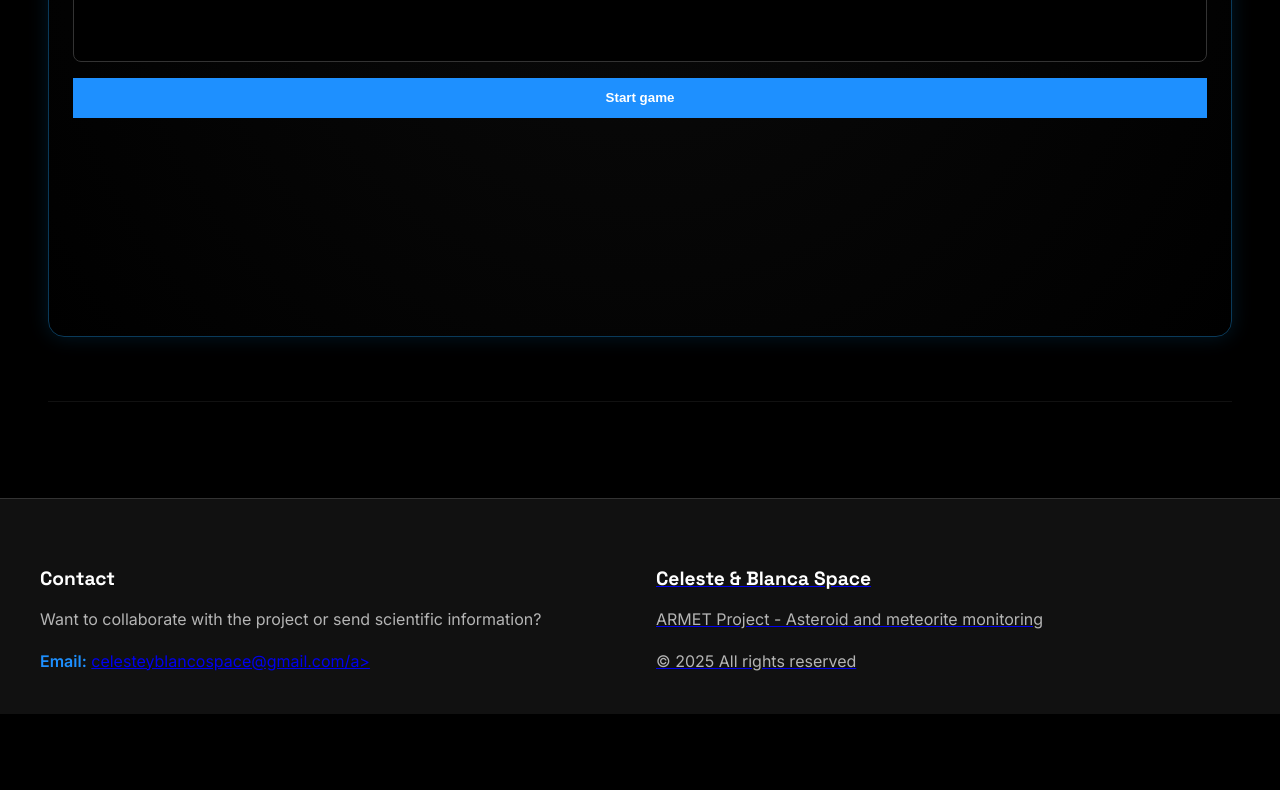
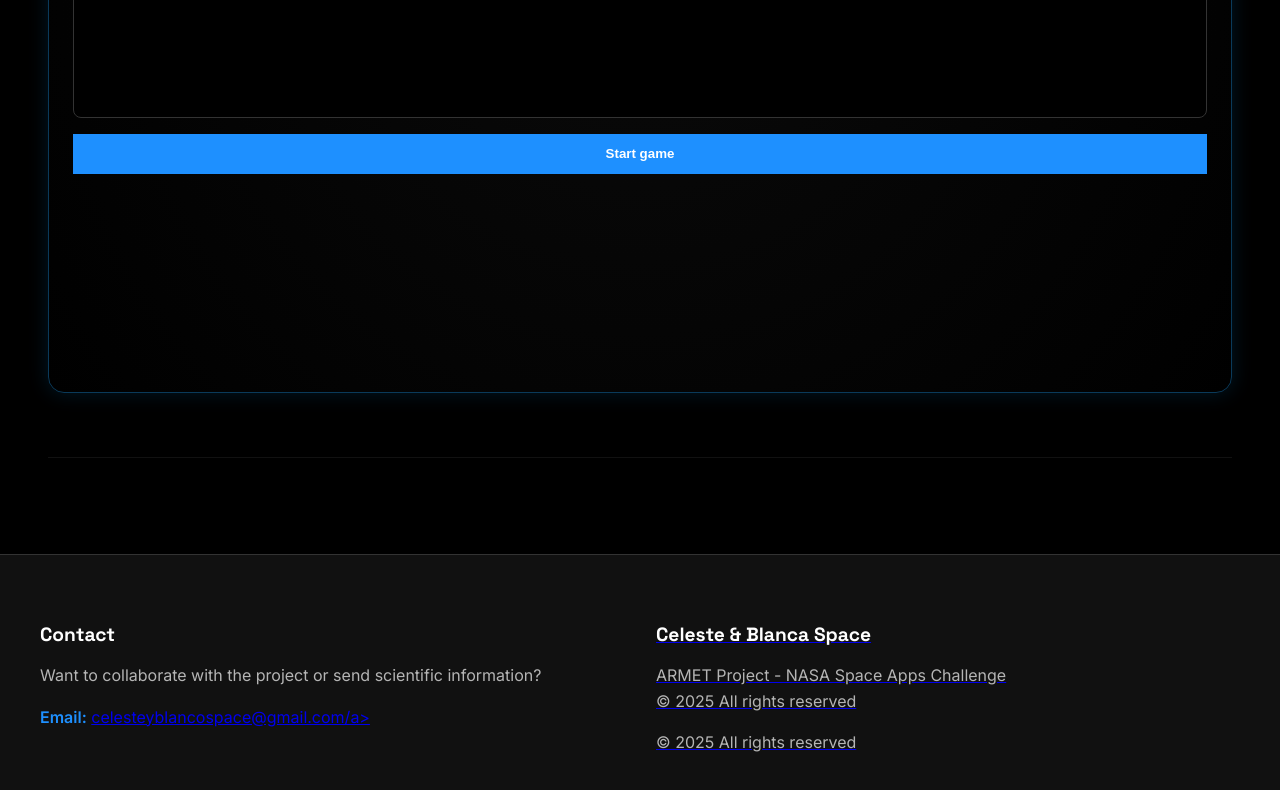
Before and after one commit to sportillocaballero-coder/Pagina-Celeste-Blanca, a plain HTML site: page gamecard.html in a window 1280 px wide. Shown: the part 1022-1812 px from the top of the page. Before the commit the page ends 1736 px from the top, so only its background shows below. Drawn offline with Linux system fonts and the light colour scheme.

Commit message:
Lenguajes agregados

```diff
--- a/gamecard.html
+++ b/gamecard.html
@@ -2,7 +2,10 @@
 <html lang="en">
 <head>
   <!-- Basic page configuration -->
-  <meta charset="UTF-8">
+  <meta charset="        <p>
+          <strong>Email:</strong>
+          <a href="mailto:celesteyblancespace@gmail.com">celesteyblancespace@gmail.com</a>
+        </p>8">
   <meta name="viewport" content="width=device-width, initial-scale=1.0">
   <meta name="description" content="GameCard - Educational game about asteroids and meteorites from ARMET Project">
   <meta name="keywords" content="game, educational, asteroids, meteorites, quiz, space">
@@ -180,6 +183,6 @@
 
    <!-- For language -->
   <script src="scripts/langs/langcalendar.js"></script>
-  <script src="scripts/langgamecard.js" defer></script>
+  <script src="scripts/langs/langgamecard.js" defer></script>
 </body>
 </html>
--- a/scripts/gamecard.js
+++ b/scripts/gamecard.js
@@ -8,38 +8,39 @@
    - Dynamic scoring (+100 / -50 / +200 combo)
    =========================================================== */
 
-function TG() {
-  return (typeof window.getGameStrings === "function")
-    ? window.getGameStrings()
-    : {
-        lives: "Lives", round: "Round", points: "Points",
+document.addEventListener("DOMContentLoaded", () => {
+  const startBtn = document.getElementById("start-btn");
+  const gameArea = document.querySelector(".game-screen");
+
+   // ==================== GAME LANGUAGE ====================
+  /**
+   * Returns current translation set from langame.js
+   * @returns {Object} Object with translated strings
+   */
+  const T = () => {
+    if (typeof window.getGameStrings === "function") {
+      return window.getGameStrings();
+    } else {
+      console.warn("⚠️ Language module not loaded (langame.js missing). Using default EN.");
+      return {
+        lives: "Lives",
+        round: "Round",
+        points: "Points",
         select_defense: "Select your defense",
-        resolve_btn: "Resolve round", next_btn: "Next", reset_btn: "Reset",
+        resolve_btn: "Resolve round",
+        next_btn: "Next",
+        reset_btn: "Reset",
         success: "✅ Successful defense! Earth is safe.",
         fail: "💥 Failed impact. Earth suffers damage.",
         game_over: "☠️ Game over — Earth was impacted.",
         victory: "🌎 Victory! You defended Earth for 5 rounds.",
-        size: "Size", speed: "Speed", type: "Type", km_s: "km/s",
-        defenses: {
-          dart: { name: "DART", text: "Effective against S/M." },
-          neo:  { name: "NEO Surveyor", text: "Reduces effective size." },
-          g1033:{ name: "1033 Gravitational", text: "Effective against M/L if v ≤ 20." },
-          collab:{ name: "International Collaboration", text: "Allows playing 2 defenses." }
-        },
-        type_map: {}
+        size: "Size",
+        speed: "Speed",
+        type: "Type",
+        km_s: "km/s",
       };
-}
-
-// Traductor de tipo de meteorito
-function translateMeteorType(type) {
-  const map = TG().type_map || {};
-  return map[type] || type;
-}
-
-document.addEventListener("DOMContentLoaded", () => {
-  const startBtn = document.getElementById("start-btn");
-  const gameArea = document.querySelector(".game-screen");
-
+    }
+  };
   // ==================== GAME AUDIO ====================
   let bgAudio = null;
 
@@ -119,7 +120,8 @@ document.addEventListener("DOMContentLoaded", () => {
    * @returns {void} Returns no value, modifies the innerHTML of gameArea and calls other rendering functions
    */
   const renderBoard = () => {
-    const t = TG();
+    const t = T(); // Get current translations
+
     gameArea.innerHTML = `
       <div class="status-bar">
         <p>🌍 ${t.lives}: <span id="hp">${"❤".repeat(earthHP)}${"♡".repeat(3 - earthHP)}</span></p>
@@ -132,7 +134,7 @@ document.addEventListener("DOMContentLoaded", () => {
           <img src="${meteor.img || "/assets/cards/meteor_placeholder.png"}" alt="${meteor.name}">
           <div class="card-info">
             <h3>${meteor.name}</h3>
-            <p>${translateMeteorType(meteor.type)}</p>
+            <p>${meteor.type}</p>
             <p>${t.size}: ${meteor.size}</p>
             <p>${t.speed}: ${meteor.speed} ${t.km_s}</p>
           </div>
@@ -160,19 +162,6 @@ document.addEventListener("DOMContentLoaded", () => {
    * @returns {void} Returns no value, creates DOM elements and adds them to the defense grid
    */
   const renderDefenses = () => {
-    const t = TG();
-    const defsT = t.defenses;
-    const nameById = { dart: defsT.dart.name, neo: defsT.neo.name, "1033": defsT.g1033.name, collab: defsT.collab.name };
-    const textById = { dart: defsT.dart.text, neo: defsT.neo.text, "1033": defsT.g1033.text, collab: defsT.collab.text };
-
-// ...
-cardEl.innerHTML = `
-  <img src="${card.img || "/assets/cards/card_placeholder.png"}" alt="${nameById[card.id] || card.name}">
-  <div class="card-info">
-    <h4>${nameById[card.id] || card.name}</h4>
-    <p>${textById[card.id] || card.text}</p>
-  </div>
-`;
     const grid = document.querySelector(".defense-grid");
     grid.innerHTML = "";
     defenses.forEach((card) => {
@@ -246,26 +235,9 @@ cardEl.innerHTML = `
    * @returns {void} Returns no value, but modifies game state (score, lives, etc.)
    */
   const resolveRound = () => {
-
-    const t = TG();
-    // ...
-    if (success) {
-      resultText.textContent = t.success;
-      // ...
-    } else {
-      resultText.textContent = t.fail;
-      // ...
-    }
-    // ...
-    if (earthHP <= 0) {
-      resultText.textContent = t.game_over;
-      // ...
-    } else if (wins >= 5) {
-      resultText.textContent = t.victory;
-      // ...
-    }
     if (resolved || selected.length === 0) return;
 
+    const t = T(); // Get current translations
     const resultText = document.getElementById("result-text");
     const usingSurvey = selected.includes("neo");
     const usingDart = selected.includes("dart");
@@ -286,12 +258,12 @@ cardEl.innerHTML = `
 
     // Result - CORRECTED VALIDATION
     if (success) {
-      resultText.textContent = "✅ Successful defense! Earth is safe.";
+      resultText.textContent = t.success;
       wins++;
       score += 100 + (comboBonus ? 200 : 0);
       animateSuccess();
     } else {
-      resultText.textContent = "💥 Failed impact. Earth suffers damage.";
+      resultText.textContent = t.fail;
       earthHP = Math.max(0, earthHP - 1);
       score = Math.max(0, score - 50);
       animateFail();
@@ -353,35 +325,18 @@ cardEl.innerHTML = `
    * @returns {void} Returns no value, modifies DOM elements and stops audio according to result
    */
   const checkGameOver = () => {
-
-    const t = TG();
-    // ...
-    if (success) {
-      resultText.textContent = t.success;
-      // ...
-    } else {
-      resultText.textContent = t.fail;
-      // ...
-    }
-    // ...
-    if (earthHP <= 0) {
-      resultText.textContent = t.game_over;
-      // ...
-    } else if (wins >= 5) {
-      resultText.textContent = t.victory;
-      // ...
-    }
+    const t = T(); // Get current translations
     const resetBtn = document.getElementById("reset-btn");
     const nextBtn = document.getElementById("next-btn");
     const resultText = document.getElementById("result-text");
 
     if (earthHP <= 0) {
-      resultText.textContent = "☠️ Game over — Earth was impacted.";
+      resultText.textContent = t.game_over;
       nextBtn.classList.add("disabled");
       resetBtn.classList.remove("hidden");
       stopAudio(); // Stop music when losing
     } else if (wins >= 5) {
-      resultText.textContent = "🌎 Victory! You defended Earth for 5 rounds.";
+      resultText.textContent = t.victory;
       nextBtn.classList.add("disabled");
       resetBtn.classList.remove("hidden");
       stopAudio(); // Stop music when winning
@@ -428,4 +383,12 @@ cardEl.innerHTML = `
     startBtn.style.display = "none";
     renderBoard();
   });
+
+  // ==================== LANGUAGE CHANGE LISTENER ====================
+  window.addEventListener('languageChanged', () => {
+    // Si el juego está activo, re-renderizar el tablero con el nuevo idioma
+    if (document.querySelector(".game-screen .status-bar")) {
+      renderBoard();
+    }
+  });
 });
--- a/scripts/langs/langgamecard.js
+++ b/scripts/langs/langgamecard.js
@@ -0,0 +1,220 @@
+// ==========================================================
+// 🌐 Módulo de idioma para la página GameCard
+// ==========================================================
+
+document.addEventListener("DOMContentLoaded", () => {
+  // Buscar el selector de idioma (debe existir en el header)
+  const langSelect = document.getElementById("langSelect");
+  if (!langSelect) {
+    console.error("❌ No se encontró el selector de idioma (langSelect).");
+    return;
+  }
+
+  // =====================================
+  // Diccionario de traducciones
+  // =====================================
+  const translations = {
+    "en-US": {
+
+    // HEADER
+      home: "Home",
+      upcoming: "Upcoming Meteorites",
+      known: "Known Meteorites",
+      news: "News",
+      mitigation: "Mitigation",
+      gamecard: "GameCard",
+      contact: "Contact",
+      calendar: "🗓️ Astronomical Calendar",
+
+
+      page_title: "GameCard",
+      page_lead:
+        "Welcome to the interactive module of Celeste & Blanca Space! Soon you'll be able to play, learn and earn points discovering the secrets of space.",
+      zone_title: "Game zone",
+      start_btn: "Start game",
+      // Game translations
+      lives: "Lives",
+      round: "Round",
+      points: "Points",
+      select_defense: "Select your defense",
+      resolve_btn: "Resolve round",
+      next_btn: "Next",
+      reset_btn: "Reset",
+      success: "✅ Successful defense! Earth is safe.",
+      fail: "💥 Failed impact. Earth suffers damage.",
+      game_over: "☠️ Game over — Earth was impacted.",
+      victory: "🌎 Victory! You defended Earth for 5 rounds.",
+      size: "Size",
+      speed: "Speed",
+      type: "Type",
+      km_s: "km/s",
+
+      footer_contact: "Contact",
+      footer_text:
+        "Want to collaborate with the project or send scientific information?",
+      email: "Email",
+      project_info: "ARMET Project - NASA Space Apps Challenge",
+
+    },
+
+    "es-AR": {
+      page_title: "Juego de Cartas",
+      page_lead:
+        "¡Bienvenido al módulo interactivo de Celeste y Blanca Space! Pronto vas a poder jugar, aprender y sumar puntos descubriendo los secretos del espacio.",
+      zone_title: "Zona de Juego",
+      start_btn: "Iniciar juego",
+
+            // HEADER
+      home: "Inicio",
+      upcoming: "Meteoritos Próximos",
+      known: "Meteoritos Conocidos",
+      news: "Noticias",
+      mitigation: "Mitigación",
+      gamecard: "Juego de Cartas",
+      contact: "Contacto",
+      calendar: "🗓️ Calendario Astronómico",
+
+
+      // Game translations
+      lives: "Vidas",
+      round: "Ronda",
+      points: "Puntos",
+      select_defense: "Selecciona tu defensa",
+      resolve_btn: "Resolver ronda",
+      next_btn: "Siguiente",
+      reset_btn: "Reiniciar",
+      success: "✅ ¡Defensa exitosa! La Tierra está a salvo.",
+      fail: "💥 Impacto fallido. La Tierra sufre daño.",
+      game_over: "☠️ Juego terminado — La Tierra fue impactada.",
+      victory: "🌎 ¡Victoria! Defendiste la Tierra por 5 rondas.",
+      size: "Tamaño",
+      speed: "Velocidad",
+      type: "Tipo",
+      km_s: "km/s",
+
+            // FOOTER
+      footer_contact: "Contacto",
+      footer_text:
+        "¿Querés colaborar con el proyecto o enviar información científica?",
+      email: "Correo",
+      project_info: "Proyecto ARMET - NASA Space Apps Challenge",
+    },
+
+    "pt-BR": {
+      page_title: "Jogo de Cartas",
+      page_lead:
+        "Bem-vindo ao módulo interativo do Celeste & Blanca Space! Em breve você poderá jogar, aprender e ganhar pontos descobrindo os segredos do espaço.",
+      zone_title: "Zona de Jogo",
+      start_btn: "Iniciar jogo",
+
+            // HEADER
+      home: "Início",
+      upcoming: "Meteoritos Próximos",
+      known: "Meteoritos Conhecidos",
+      news: "Notícias",
+      mitigation: "Mitigação",
+      gamecard: "Jogo de Cartas",
+      contact: "Contato",
+      calendar: "🗓️ Calendário Astronômico",
+
+      // Game translations
+      lives: "Vidas",
+      round: "Rodada",
+      points: "Pontos",
+      select_defense: "Selecione sua defesa",
+      resolve_btn: "Resolver rodada",
+      next_btn: "Próximo",
+      reset_btn: "Reiniciar",
+      success: "✅ Defesa bem-sucedida! A Terra está segura.",
+      fail: "💥 Impacto falhou. A Terra sofre danos.",
+      game_over: "☠️ Fim de jogo — A Terra foi impactada.",
+      victory: "🌎 Vitória! Você defendeu a Terra por 5 rodadas.",
+      size: "Tamanho",
+      speed: "Velocidade",
+      type: "Tipo",
+      km_s: "km/s",
+
+            // FOOTER
+      footer_contact: "Contato",
+      footer_text:
+        "Quer colaborar com o projeto ou enviar informações científicas?",
+      email: "E-mail",
+      project_info: "Projeto ARMET - NASA Space Apps Challenge",
+    },
+  };
+
+  // =====================================
+  // Función para aplicar el idioma actual
+  // =====================================
+  function applyLanguage(lang) {
+    const t = translations[lang] || translations["en-US"];
+
+    // HEADER NAVIGATION
+    const navLinks = document.querySelectorAll('.navbar a');
+    if (navLinks.length >= 7) {
+      navLinks[0].textContent = t.home; // Home
+      navLinks[1].textContent = t.upcoming; // Upcoming Meteorites
+      navLinks[2].textContent = t.known; // Known Meteorites
+      navLinks[3].textContent = t.news; // News
+      navLinks[4].textContent = t.mitigation; // Mitigation
+      navLinks[5].textContent = t.gamecard; // GameCard
+      navLinks[6].textContent = t.contact; // Contact
+    }
+
+    // CALENDAR BUTTON
+    const calendarBtn = document.getElementById("calendar-btn");
+    if (calendarBtn) calendarBtn.textContent = t.calendar;
+
+    // MAIN CONTENT
+    const title = document.getElementById("game-title");
+    const lead = document.querySelector(".hero-section .lead");
+    const zoneTitle = document.getElementById("game-zone-title");
+    const startBtn = document.getElementById("start-btn");
+
+    if (title) title.textContent = t.page_title;
+    if (lead) lead.textContent = t.page_lead;
+    if (zoneTitle) zoneTitle.textContent = t.zone_title;
+    if (startBtn) startBtn.textContent = t.start_btn;
+
+    // FOOTER
+    const footerContactTitle = document.querySelector('.footer-section h3');
+    const footerText = document.querySelector('.footer-section p');
+    const emailLabel = document.querySelector('.footer-section p strong');
+    const projectTitle = document.querySelectorAll('.footer-section h3')[1];
+    const projectInfo = document.querySelectorAll('.footer-section p')[2];
+
+    if (footerContactTitle) footerContactTitle.textContent = t.footer_contact;
+    if (footerText) footerText.innerHTML = t.footer_text;
+    if (emailLabel) emailLabel.textContent = t.email + ':';
+    if (projectTitle) projectTitle.textContent = 'Celeste & Blanca Space';
+    if (projectInfo) projectInfo.innerHTML = t.project_info + '<br>&copy; 2025 All rights reserved';
+  }
+
+  // =====================================
+  // Función global para el juego
+  // =====================================
+  window.getGameStrings = function() {
+    const currentLang = localStorage.getItem("selectedLang") || "en-US";
+    return translations[currentLang] || translations["en-US"];
+  };
+
+  // =====================================
+  // Cambio de idioma + persistencia local
+  // =====================================
+  langSelect.addEventListener("change", (e) => {
+    const lang = e.target.value;
+    localStorage.setItem("selectedLang", lang);
+    applyLanguage(lang);
+
+    // Si el juego está activo, actualizar sus textos también
+    if (document.querySelector(".game-screen .status-bar")) {
+      // Disparar evento personalizado para que gamecard.js sepa que cambió el idioma
+      window.dispatchEvent(new CustomEvent('languageChanged'));
+    }
+  });
+
+  // Idioma guardado o por defecto
+  const savedLang = localStorage.getItem("selectedLang") || "en-US";
+  langSelect.value = savedLang;
+  applyLanguage(savedLang);
+});
```
Also changed, not shown: scripts/langs/langnoticias.js (+87 -0 lines).
